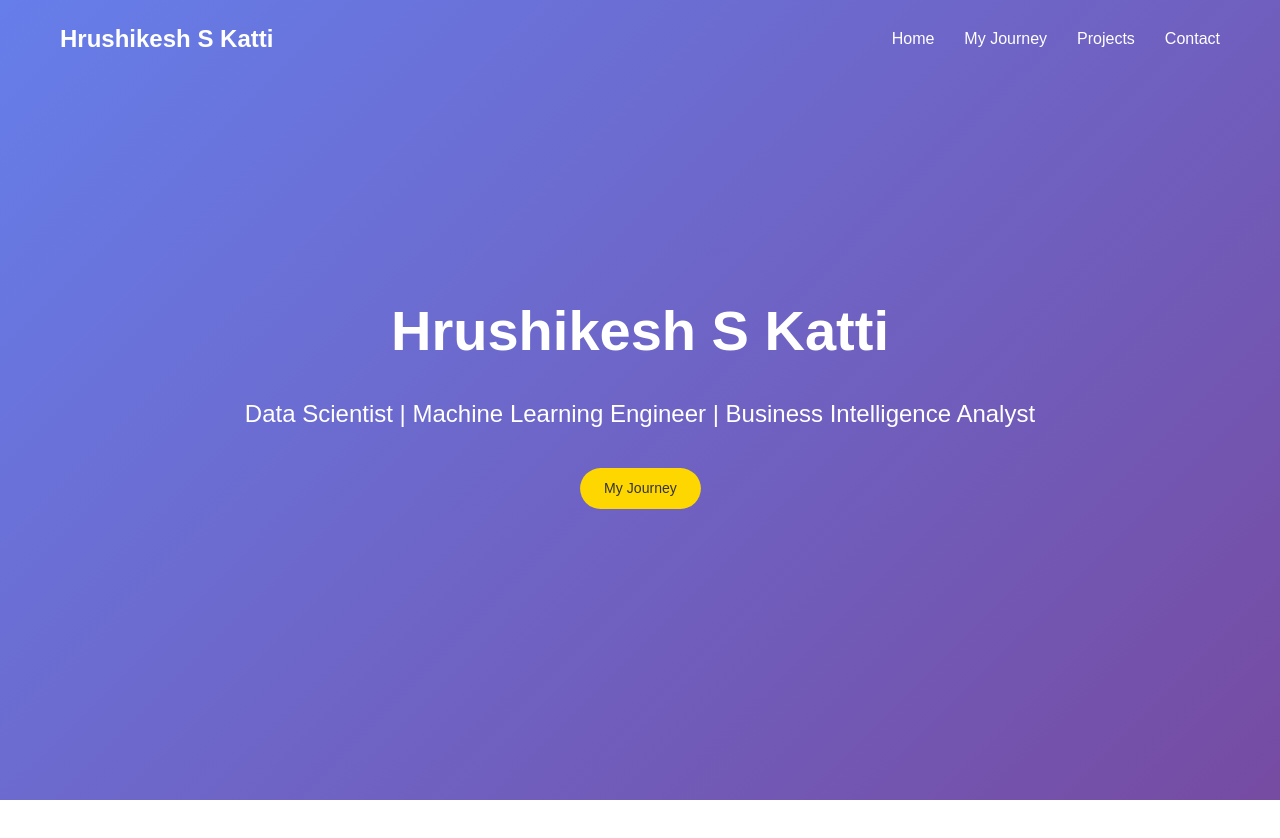
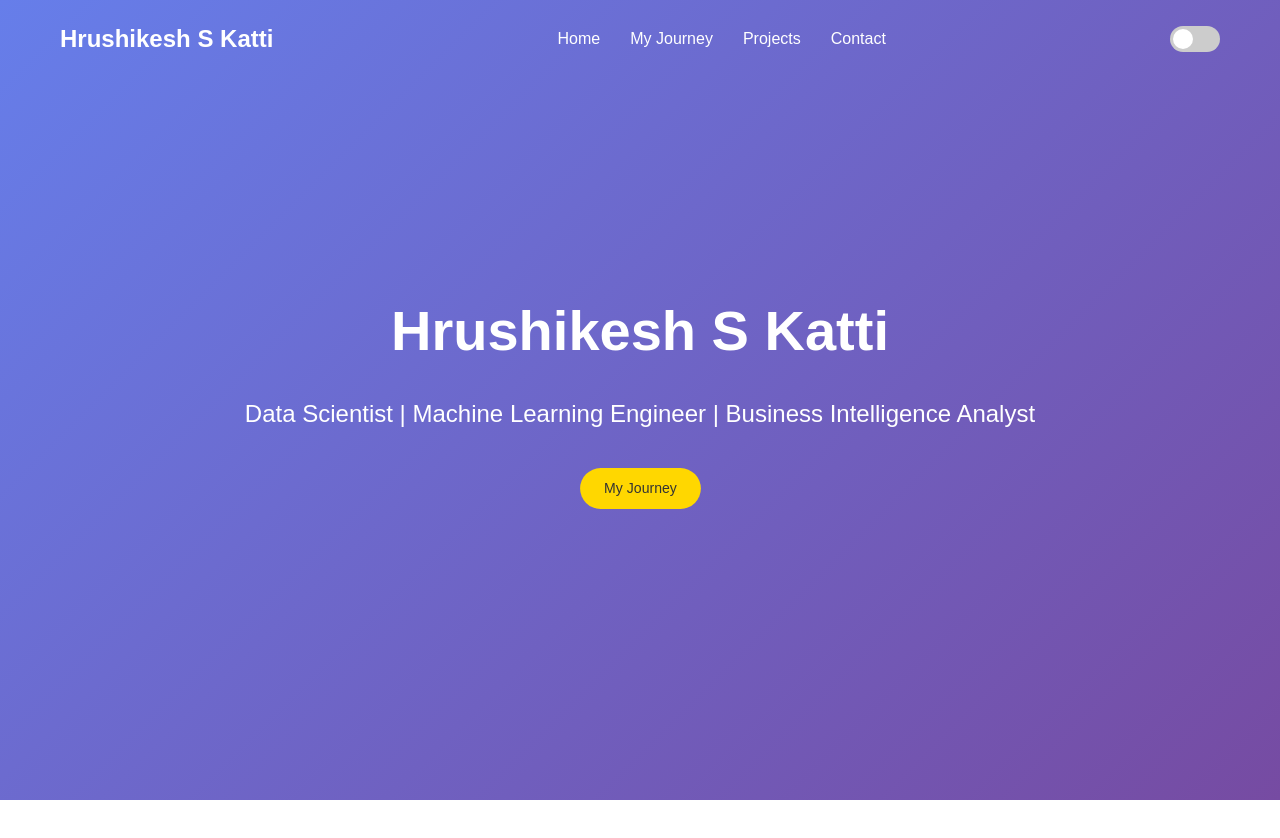
Before and after one commit to Hrushikesh-katti/hrushikesh-katti.github.io, a website: page index.html in a window 1280 px wide. Shown: the top 838 px of the page. Drawn offline with nearby package versions, Linux system fonts and the light colour scheme; animation ran at ten frames a second.

Commit message:
Added dark mode toggle, particle effects and dark mode styles, modified index.html, script.jss and styles.css files

```diff
--- a/css/styles.css
+++ b/css/styles.css
@@ -212,3 +212,68 @@ body {
     background: #000;
     transform: scale(1.05);
 }
+
+/* === PARTICLES === */
+#tsparticles {
+    position: fixed;
+    top: 0; left: 0;
+    width: 100%; height: 100%;
+    z-index: -1;
+    pointer-events: none;
+}
+
+/* === DARK MODE TOGGLE === */
+.theme-toggle {
+    cursor: pointer;
+}
+#dark-mode-toggle {
+    display: none;
+}
+#dark-mode-toggle + label {
+    width: 50px; height: 26px;
+    background: #ccc;
+    display: block;
+    border-radius: 50px;
+    position: relative;
+    transition: 0.3s;
+}
+#dark-mode-toggle + label::after {
+    content: '';
+    position: absolute;
+    top: 3px; left: 3px;
+    width: 20px; height: 20px;
+    background: white;
+    border-radius: 50%;
+    transition: 0.3s;
+}
+#dark-mode-toggle:checked + label {
+    background: #667eea;
+}
+#dark-mode-toggle:checked + label::after {
+    transform: translateX(24px);
+}
+
+/* === DARK MODE STYLES === */
+.dark-mode {
+    background: #0f0f0f;
+    color: #e0e0e0;
+}
+.dark-mode #hero,
+.dark-mode #contact {
+    background: linear-gradient(135deg, #1a1a2e, #16213e) !important;
+}
+.dark-mode .project-card {
+    background: #1a1a2e;
+    box-shadow: 0 10px 30px rgba(0,0,0,0.3);
+}
+.dark-mode .card-inner h3,
+.dark-mode .card-inner p {
+    color: #e0e0e0;
+}
+.dark-mode .nav-brand h3,
+.dark-mode .nav-links a {
+    color: white;
+}
+.dark-mode #navbar.scrolled {
+    background: rgba(20,20,30,0.95);
+}
--- a/index.html
+++ b/index.html
@@ -12,7 +12,11 @@
     <script src="https://cdnjs.cloudflare.com/ajax/libs/gsap/3.12.5/gsap.min.js"></script>
     <script src="https://cdnjs.cloudflare.com/ajax/libs/gsap/3.12.5/ScrollTrigger.min.js"></script>
 
+    <!-- Vanilla Tilt effect -->
     <script src="https://cdnjs.cloudflare.com/ajax/libs/vanilla-tilt/1.8.1/vanilla-tilt.min.js"></script>
+
+    <!-- tsParticles for cursor -->
+    <script src="https://cdn.jsdelivr.net/npm/tsparticles@2/tsparticles.bundle.min.js"></script>
 
     <!-- Your CSS -->
     <link rel="stylesheet" href="css/styles.css">
@@ -30,6 +34,10 @@
                 <li><a href="#projects" onclick="scrollToSection('projects')">Projects</a></li>
                 <li><a href="#contact" onclick="scrollToSection('contact')">Contact</a></li>
             </ul>
+            <div class="theme-toggle">
+                <input type="checkbox" id="dark-mode-toggle">
+                <label for="dark-mode-toggle"></label>
+            </div>
         </div>
     </nav>
 
@@ -99,6 +107,8 @@
         </div>
     </section>
 
+    <div id="tsparticles"></div>
+
     <script src="js/script.js"></script>
 </body>
 </html>
--- a/js/script.js
+++ b/js/script.js
@@ -16,12 +16,12 @@ window.addEventListener('scroll', () => {
 // GSAP Animations
 gsap.registerPlugin(ScrollTrigger);
 
-// Hero Animation: Fade in + slide up
+// Hero Animation
 gsap.from("#hero h1", { y: 100, opacity: 0, duration: 1, delay: 0.5 });
 gsap.from("#hero p", { y: 50, opacity: 0, duration: 1, delay: 0.8 });
 gsap.from("#hero button", { scale: 0.8, opacity: 0, duration: 0.8, delay: 1.2 });
 
-// Section Reveal on Scroll
+// Section Reveal
 document.querySelectorAll('section').forEach((section) => {
     gsap.from(section, {
         y: 80,
@@ -35,7 +35,7 @@ document.querySelectorAll('section').forEach((section) => {
     });
 });
 
-// Typewriter Effect for Hero Subtitle
+// Typewriter Effect
 function typeWriter(element, text, speed = 60) {
     let i = 0;
     element.innerHTML = '';
@@ -49,11 +49,54 @@ function typeWriter(element, text, speed = 60) {
     typing();
 }
 
-// Initialize on DOM Load
+// Initialize
 document.addEventListener('DOMContentLoaded', () => {
     const heroP = document.querySelector('#hero p');
     const fullText = "Data Scientist | Machine Learning Engineer | Business Intelligence Analyst";
     typeWriter(heroP, fullText, 50);
+
+    // === PARTICLE CURSOR TRAIL ===
+    tsParticles.load("tsparticles", {
+        particles: {
+            number: { value: 80 },
+            color: { value: "#ffd700" },
+            shape: { type: "circle" },
+            opacity: { value: 0.5, random: true },
+            size: { value: 3, random: true },
+            move: {
+                enable: true,
+                speed: 6,
+                direction: "none",
+                random: false,
+                straight: false,
+                outModes: "out"
+            },
+            links: {
+                enable: true,
+                distance: 150,
+                color: "#ffd700",
+                opacity: 0.3,
+                width: 1
+            }
+        },
+        interactivity: {
+            events: {
+                onHover: { enable: true, mode: "grab" },
+                onClick: { enable: true, mode: "push" }
+            },
+            modes: {
+                grab: { distance: 200, links: { opacity: 0.8 } },
+                push: { quantity: 4 }
+            }
+        },
+        background: { color: "transparent" }
+    });
+
+    // === DARK MODE TOGGLE ===
+    const toggle = document.getElementById('dark-mode-toggle');
+    toggle.addEventListener('change', (e) => {
+        document.body.classList.toggle('dark-mode', e.target.checked);
+    });
 });
 
-console.log('GSAP Animations Loaded!');
+console.log('Particles + Dark Mode Activated!');
```
